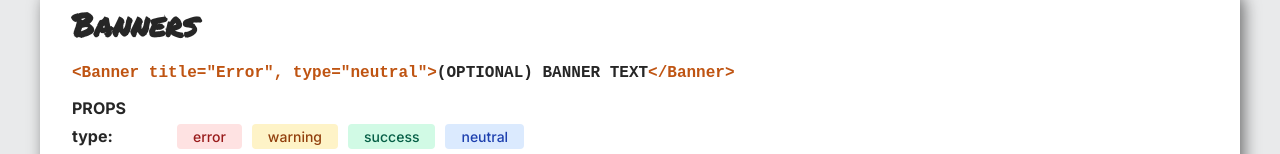
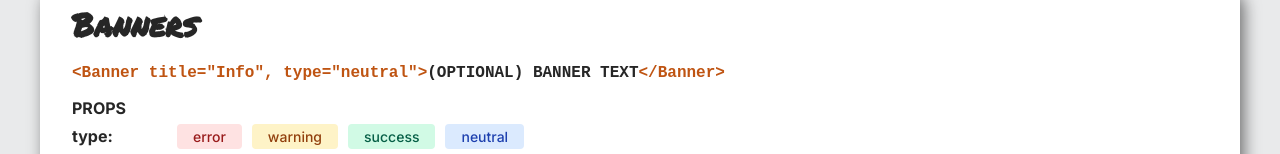
Before and after one commit to chrisfreilich/react-components, a React (Vite) app: page / in a window 1280 px wide. Shown: the part 441-595 px from the top of the page. Built offline with nearby package versions, Linux system fonts and the light colour scheme.

Commit message:
Update default parameters for Banners

```diff
--- a/components/Banner.jsx
+++ b/components/Banner.jsx
@@ -1,6 +1,6 @@
 import React from 'react'
 
-export default function Banner({children, title="Error", type="neutral"}){
+export default function Banner({children, title="Info", type="neutral"}){
     const className = `banner ${type}`
     return (
         <div className={className}>
--- a/src/App.jsx
+++ b/src/App.jsx
@@ -46,7 +46,7 @@ function App() {
       {/* // BANNERS */}
       <div className="specs">
         <h2>Banners</h2>
-        <h3><pre><span>&lt;Banner title="Error", type="neutral"&gt;</span>(Optional) Banner Text<span>&lt;/Banner&gt;</span></pre></h3>
+        <h3><pre><span>&lt;Banner title="Info", type="neutral"&gt;</span>(Optional) Banner Text<span>&lt;/Banner&gt;</span></pre></h3>
         <h3>Props</h3>
         <h4>type:</h4>
         <ul>
```
